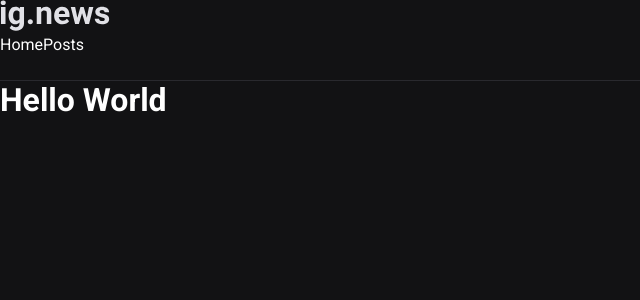
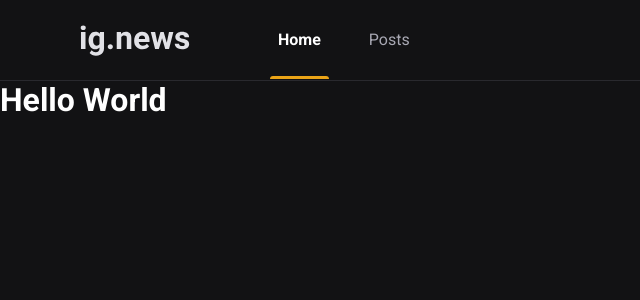
Before and after one commit to devpedrospereira/ignews, a Next.js app: page / in a window 1280 px wide. Shown: the top 300 px of the page, without its empty margins (0-640 px from the left). Built offline with nearby package versions, Linux system fonts and the light colour scheme.

Commit message:
styling Header

```diff
--- a/src/components/Header/index.tsx
+++ b/src/components/Header/index.tsx
@@ -6,7 +6,7 @@ export function Header(){
             <div className={styles.headerContent}>
                 <img src="/images/logo.svg" alt="ig.news" />
                 <nav>
-                    <a>Home</a>
+                    <a className={styles.active}>Home</a>
                     <a>Posts</a>
                 </nav>
             </div>
--- a/src/components/Header/styles.module.scss
+++ b/src/components/Header/styles.module.scss
@@ -5,4 +5,50 @@
 
 .headerContent {
     max-width: 1120px;
+    height: 5rem;
+    margin: 0 auto;
+    padding: 0 2rem;
+
+    display: flex;
+    align-items: center;
+
+    nav{
+        margin-left: 5rem;
+        height: 5rem;
+
+        a {
+            display: inline-block;
+            position: relative;
+            padding: 0 .5rem;
+            height: 5rem;
+            line-height: 5rem;
+            color: var(--gray-300);
+
+            transition: color 0.2s;
+
+            & + a{ // vai pegar todos, mesmo o primeiro.
+                margin-left: 2rem;
+            }
+
+            &:hover{
+                color: var(--white);
+            }
+            &.active{
+                color: var(--white);
+                font-weight: bold;
+            }
+            &.active::after{
+                content: '';
+                height: 3px;
+                border-radius: 3px 3px 0 0;
+                width: 100%;
+                position:absolute;
+                bottom: 1px;
+                left: 0;
+                background: var(--yellow-500);
+
+            }
+        }
+    }
+
 }
```
